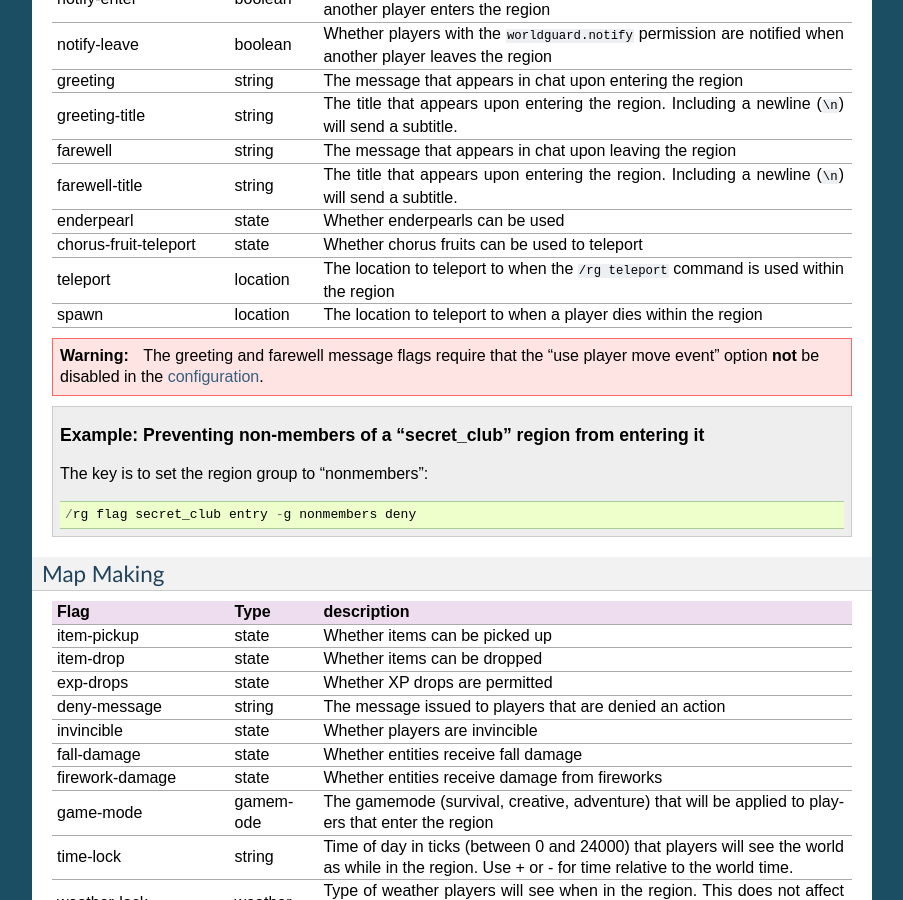
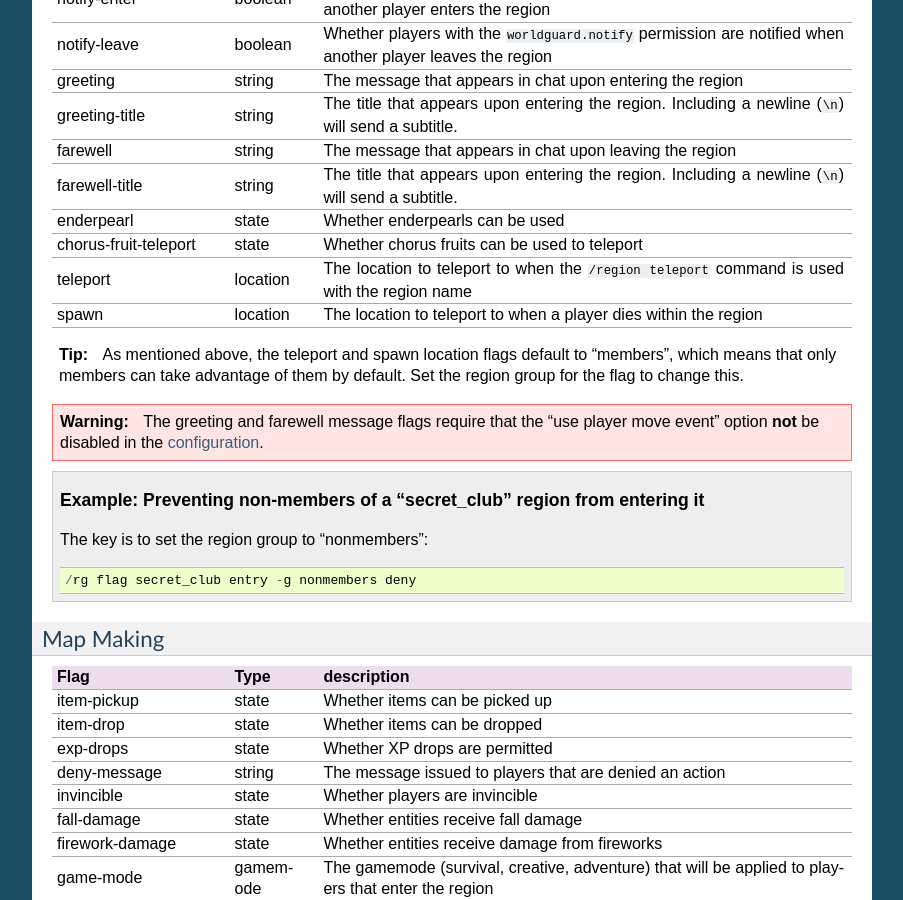
Before and after one commit to aurorasmiles/WorldGuardDocs, a Sphinx documentation site: the page built from source/regions/flags.rst, in a window 1280 px wide and 900 px high, scrolled down 5775 px. Shown: the whole window, without its empty margins (198-1101 px from the left). Built offline with Sphinx 7.4.7, drawn with Linux system fonts in a browser that asks for light colours.

Commit message:
Fix teleport flag desc.

```diff
--- a/source/regions/flags.rst
+++ b/source/regions/flags.rst
@@ -265,8 +265,11 @@ Movement
     farewell-title,string,The title that appears upon entering the region. Including a newline (``\n``) will send a subtitle.
     enderpearl,state,Whether enderpearls can be used
     chorus-fruit-teleport,state,Whether chorus fruits can be used to teleport
-    teleport,location,The location to teleport to when the ``/rg teleport`` command is used within the region
+    teleport,location,The location to teleport to when the ``/region teleport`` command is used with the region name
     spawn,location,The location to teleport to when a player dies within the region
+
+.. tip::
+    As mentioned above, the teleport and spawn location flags default to "members", which means that only members can take advantage of them by default. Set the region group for the flag to change this.
 
 .. warning::
     The greeting and farewell message flags require that the "use player move event" option **not** be disabled in the :doc:`configuration <../config>`.
```
